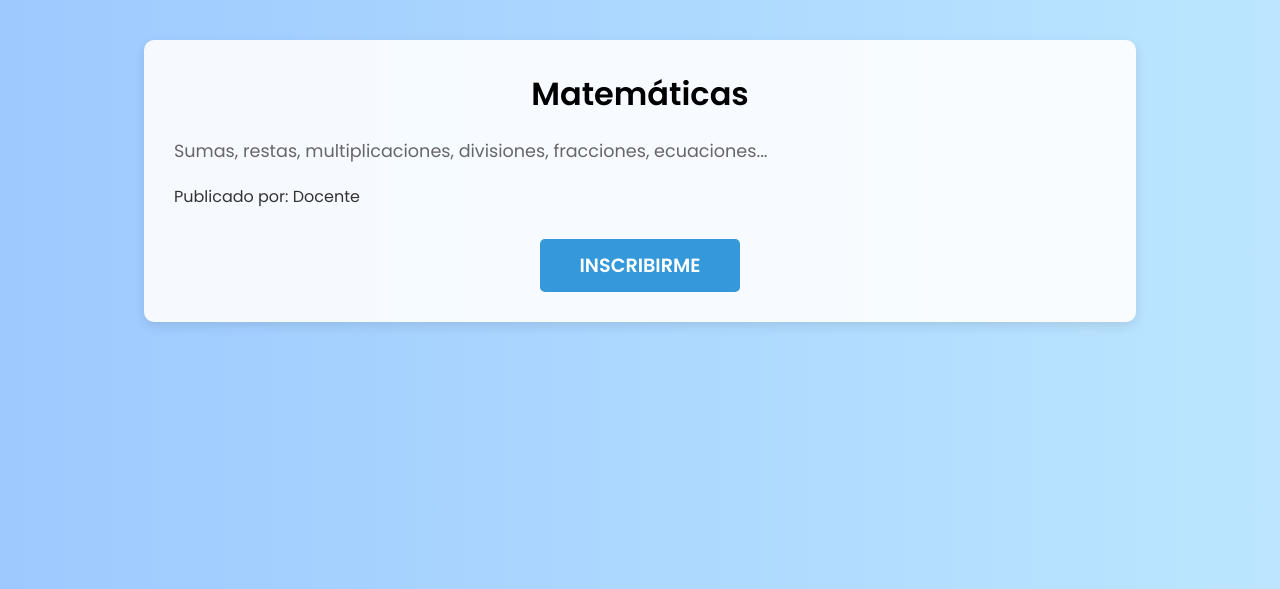
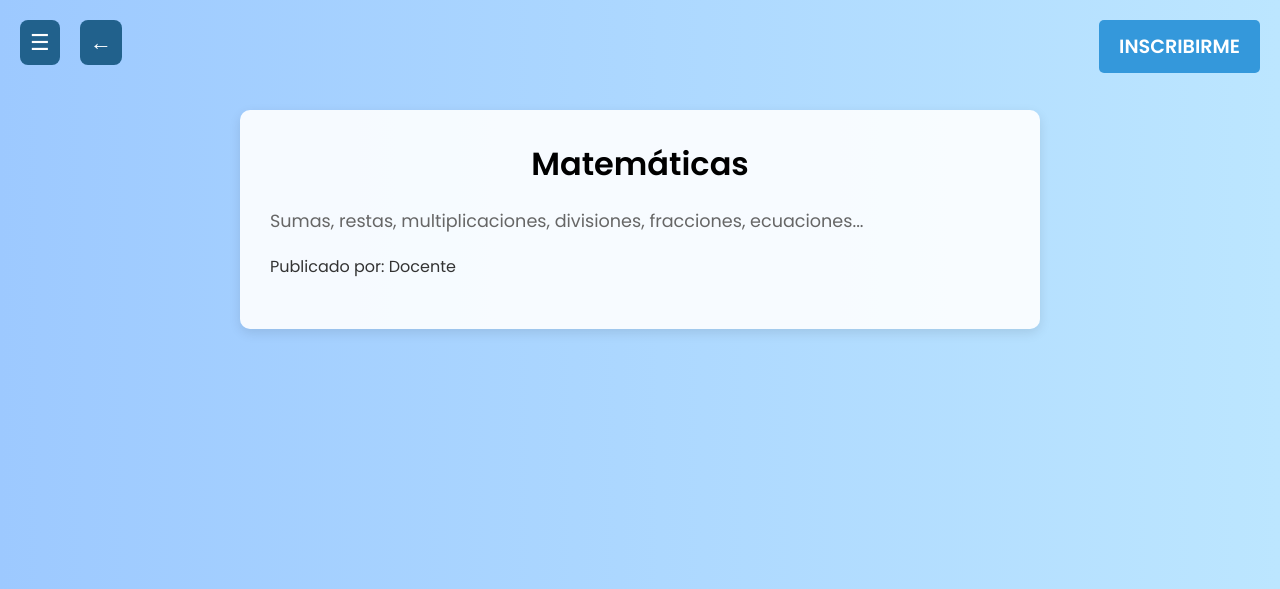
Before and after one commit to HenryJMJ/Kabli, a Django app: page /curso/10/ in a window 1280 px wide. Shown: the top 589 px of the page. Run offline with Django 5.2, Linux system fonts and the light colour scheme; a user stored in the database is signed in; data comes from the database, SQL or seed files in the repository.

Commit message:
Descripción de los cambios realizados

```diff
--- a/usuarios/templates/usuarios/detalle_curso.html
+++ b/usuarios/templates/usuarios/detalle_curso.html
@@ -16,6 +16,59 @@
     body {
       background: linear-gradient(to right, #9dc9ff, #bce6ff);
       min-height: 100vh;
+      transition: background 0.4s;
+    }
+
+    body.menu-open {
+      overflow: hidden;
+    }
+
+    body.menu-open .overlay {
+      display: block;
+    }
+
+    .overlay {
+      display: none;
+      position: fixed;
+      top: 0;
+      left: 0;
+      width: 100%;
+      height: 100%;
+      background: rgba(0, 0, 0, 0.5);
+      z-index: 100;
+    }
+
+    .hamburger-btn,
+    .regresar-btn {
+      position: fixed;
+      top: 20px;
+      background-color: #21618C;
+      color: white;
+      font-size: 22px;
+      padding: 6px 10px;
+      border: none;
+      border-radius: 8px;
+      cursor: pointer;
+      z-index: 200;
+      transition: opacity 0.3s ease;
+    }
+
+    .regresar-btn {
+      left: 80px;
+    }
+
+    .hamburger-btn {
+      left: 20px;
+    }
+
+    body.menu-open .hamburger-btn {
+      opacity: 0;
+      pointer-events: none;
+    }
+
+    body.menu-open .regresar-btn {
+      opacity: 0;
+      pointer-events: none;
     }
 
     .container {
@@ -23,15 +76,17 @@
       flex-direction: column;
       align-items: center;
       padding: 20px;
+      margin-top: 70px; /* Para que no se superponga con los botones fijos */
     }
 
     .course-details {
-      width: 80%;
+      width: 100%;
       background: rgba(255, 255, 255, 0.9);
       padding: 30px;
       border-radius: 10px;
       box-shadow: 0 4px 12px rgba(0, 0, 0, 0.1);
       margin-top: 20px;
+      max-width: 800px; /* Ajusta el ancho para que no sea demasiado grande */
     }
 
     .course-details h1 {
@@ -53,7 +108,9 @@
     }
 
     .inscribir-btn {
-      display: block;
+      position: fixed;
+      top: 20px;
+      right: 20px;
       text-align: center;
       text-decoration: none;
       color: #fff;
@@ -61,12 +118,9 @@
       padding: 12px 20px;
       border-radius: 5px;
       font-size: 1.2rem;
-      margin-top: 30px;
-      width: 200px;
-      margin-left: auto;
-      margin-right: auto;
       text-transform: uppercase;
       font-weight: bold;
+      z-index: 200;
     }
 
     .inscribir-btn:hover {
@@ -100,10 +154,66 @@
     .footer img:hover {
       transform: scale(1.1);
     }
+
+    .sidebar {
+      width: 250px;
+      background-color: #21618C;
+      color: white;
+      padding: 20px;
+      display: flex;
+      flex-direction: column;
+      gap: 20px;
+      position: fixed;
+      height: 100vh;
+      top: 0;
+      left: -250px;
+      transition: transform 0.3s ease;
+    }
+
+    .sidebar.active {
+      transform: translateX(250px);
+    }
+
+    .sidebar a {
+      color: white;
+      text-decoration: none;
+      font-size: 1.2rem;
+      padding: 10px;
+      border-radius: 5px;
+      transition: background 0.3s;
+    }
+
+    .sidebar a:hover {
+      background-color: #154360;
+    }
+
+    @media (max-width: 768px) {
+      .container {
+        flex-direction: column;
+      }
+
+      .course-details {
+        width: 100%;
+        padding: 20px;
+      }
+
+      .footer {
+        display: none;
+      }
+    }
+
   </style>
 </head>
 <body>
+  <div class="overlay" id="overlay"></div>
+  <button class="hamburger-btn" id="hamburgerBtn">☰</button>
+  <button class="regresar-btn" onclick="window.location.href='{% url 'cursos_disponibles' %}'">←</button>
+
   <div class="container">
+    <div class="sidebar" id="sidebar">
+      <a href="#">Publicado</a>
+    </div>
+
     <div class="course-details">
       <h1>{{ curso.nombre }}</h1>
       <p>{{ curso.descripcion }}</p>
@@ -126,5 +236,21 @@
       <a href="#"><img src="{% static 'usuarios/img/mensaje.png' %}" alt="Mensaje"><div>MENSAJES</div></a>
     </div>
   </div>
+
+  <script>
+    const hamburgerBtn = document.getElementById("hamburgerBtn");
+    const sidebar = document.getElementById("sidebar");
+    const overlay = document.getElementById("overlay");
+
+    hamburgerBtn.addEventListener("click", () => {
+      sidebar.classList.toggle("active");
+      document.body.classList.toggle("menu-open");
+    });
+
+    overlay.addEventListener("click", () => {
+      sidebar.classList.remove("active");
+      document.body.classList.remove("menu-open");
+    });
+  </script>
 </body>
 </html>
```
Also changed, not shown: usuarios/templates/usuarios/cursos_disponibles.html (+8 -1 lines).
